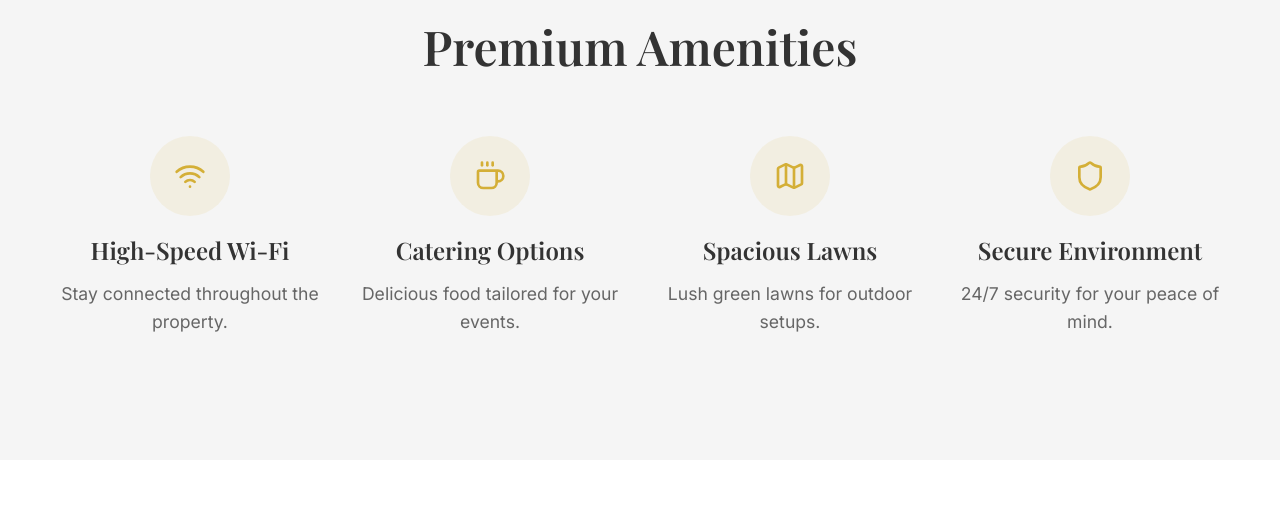
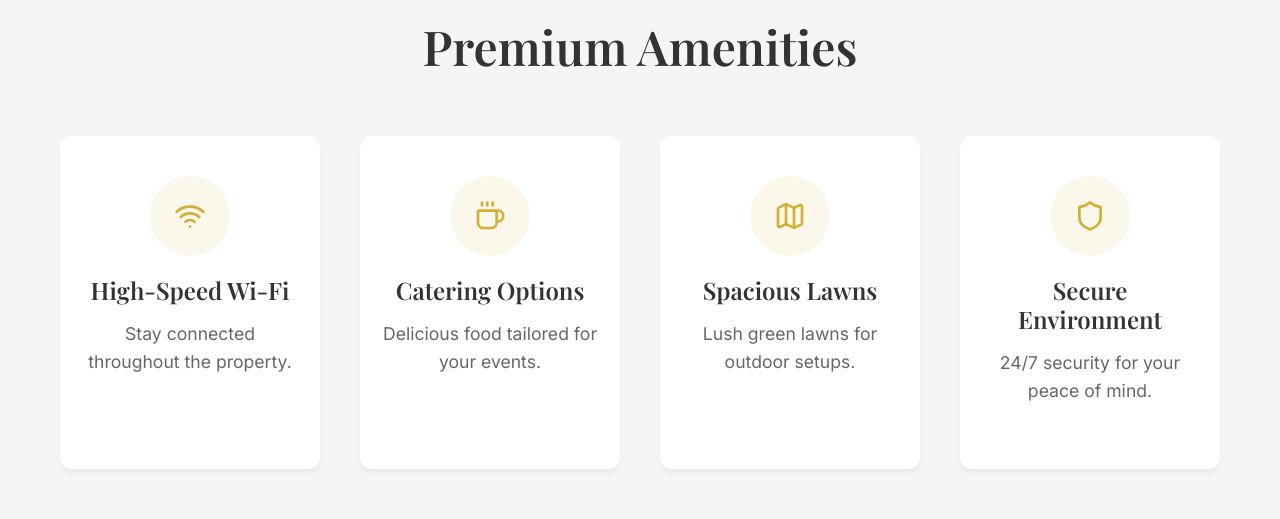
Before and after one commit to Abdullahhx/Mehran-Royale, a React (Vite) app: page /about in a window 1280 px wide. Shown: the part 1380-1899 px from the top of the page. Built offline with nearby package versions, Linux system fonts and the light colour scheme; no server answers; a web font is replaced by a local one.

Commit message:
Move amenity card inline styles to CSS to prevent clearProps glitch

```diff
--- a/src/index.css
+++ b/src/index.css
@@ -155,6 +155,10 @@ img {
 }
 
 .amenity-card {
+  padding: 40px 20px;
+  background-color: var(--color-primary);
+  border-radius: 12px;
+  box-shadow: var(--shadow-sm);
   transition: transform 0.3s ease, box-shadow 0.3s ease;
 }
 
--- a/src/pages/About.jsx
+++ b/src/pages/About.jsx
@@ -110,7 +110,7 @@ const About = () => {
 
           <div style={{ display: 'grid', gridTemplateColumns: 'repeat(auto-fit, minmax(250px, 1fr))', gap: '40px' }}>
             {amenities.map((item, i) => (
-              <div key={i} className="amenity-card" style={{ padding: '40px 20px', backgroundColor: 'var(--color-primary)', borderRadius: '12px', boxShadow: 'var(--shadow-sm)' }}>
+              <div key={i} className="amenity-card">
                 <div style={{ display: 'inline-flex', alignItems: 'center', justifyContent: 'center', width: '80px', height: '80px', borderRadius: '50%', backgroundColor: 'rgba(212, 175, 55, 0.1)', color: 'var(--color-accent)', marginBottom: '20px' }}>
                   {item.icon}
                 </div>
```
